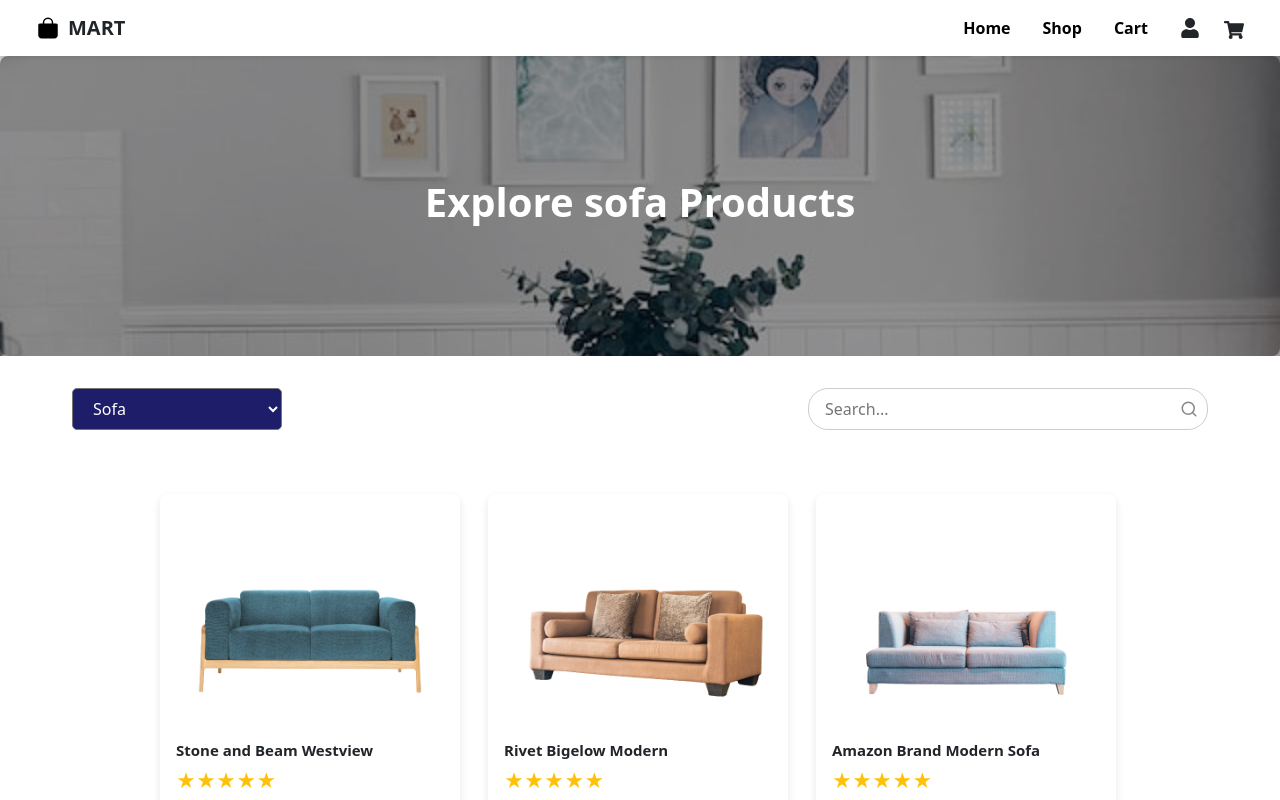
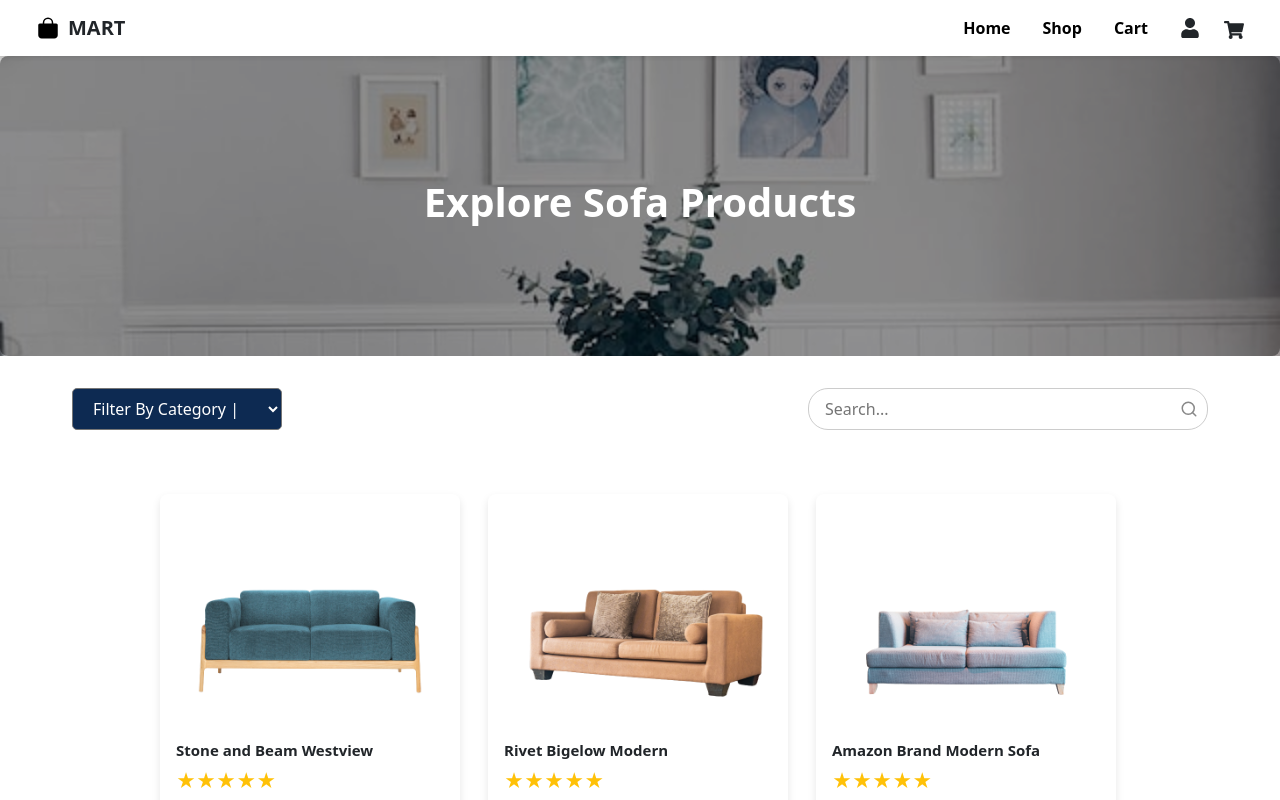
Before and after one commit to an-ja-li/mart-ecommerce, a React (Vite) app: page /product in a window 1280 px wide. Shown: the top 800 px of the page. Built offline with nearby package versions, Linux system fonts and the light colour scheme.

Commit message:
filter category problem slove

```diff
--- a/src/Compnents/Footer.jsx
+++ b/src/Compnents/Footer.jsx
@@ -3,7 +3,7 @@ import { IoBag } from "react-icons/io5";
 
 function Footer() {
   return (
-    <footer  style={{ backgroundColor: "#1a4870" }}className=" text-white pt-5 pb-4">
+    <footer  style={{ backgroundColor: "#0d2a52" }}className=" text-white pt-5 pb-4">
       <div className="container">
         <div className="row">
 
--- a/src/Compnents/Navbar.css
+++ b/src/Compnents/Navbar.css
@@ -3,7 +3,7 @@
 }
 
 .navbar-nav .nav-link:hover {
-  color: #0d6efd; /* Bootstrap primary */
+  color: #0d2a52; /* Bootstrap primary */
 }
 .navbar {
   position: sticky;
--- a/src/pages/Product.css
+++ b/src/pages/Product.css
@@ -20,7 +20,7 @@
 
 select{
   border-radius: 5px;
-  background-color: rgb(29, 29, 105);
+  background-color: #0d2a52;
   color: white;
   width:210px;
   padding: 20px;
--- a/src/pages/Product.jsx
+++ b/src/pages/Product.jsx
@@ -8,7 +8,7 @@ import ProductCard from '../Compnents/ProductCard';
 
 const Product = ({ cartItems, setCartItems }) => {
   const [searchTerm, setSearchTerm] = useState('');
-  const [categoryFilter, setCategoryFilter] = useState('sofa');
+  const [categoryFilter, setCategoryFilter] = useState('sofa');  // Default empty - show all
 
   const addToCart = (product) => {
     setCartItems((prevItems) => {
@@ -51,7 +51,9 @@ const Product = ({ cartItems, setCartItems }) => {
       {/* Banner */}
       <div className="product-banner" style={{ backgroundImage: `url(${tableBg})` }}>
         <div className="overlay">
-          <h1 className="banner-title">Explore {categoryFilter} Products</h1>
+          <h1 className="banner-title">
+            Explore {categoryFilter ? categoryFilter.charAt(0).toUpperCase() + categoryFilter.slice(1) : 'All'} Products
+          </h1>
         </div>
       </div>
 
@@ -62,6 +64,7 @@ const Product = ({ cartItems, setCartItems }) => {
           className="dropdown"
           onChange={(e) => setCategoryFilter(e.target.value)}
         >
+          <option value="sofa">Filter By Category   |</option>
           <option value="sofa">Sofa</option>
           <option value="chair">Chair</option>
           <option value="mobile">Mobile</option>
@@ -93,7 +96,7 @@ const Product = ({ cartItems, setCartItems }) => {
         ))}
       </div>
 
-       <Footer />
+      <Footer />
     </div>
   );
 };
```
